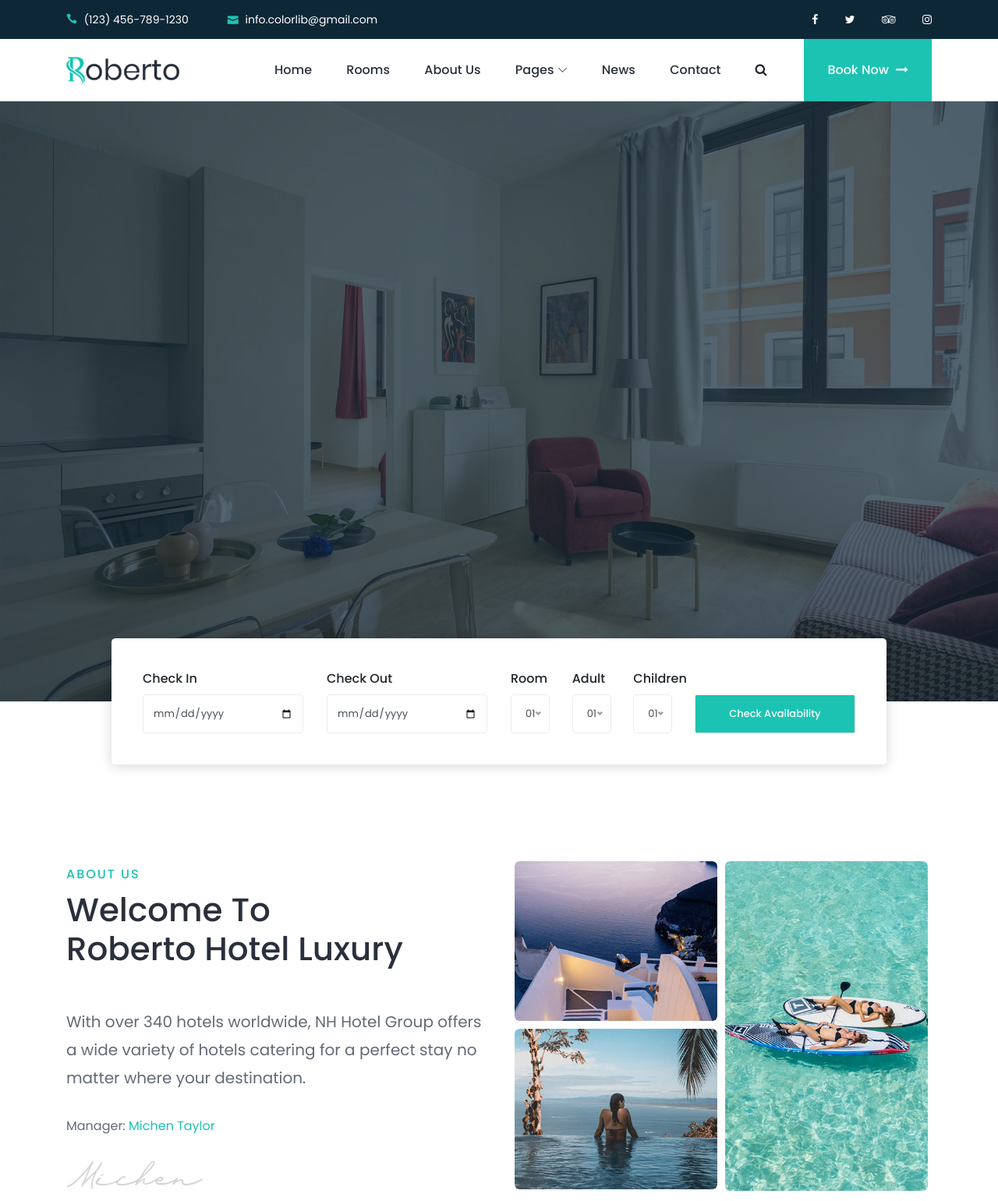
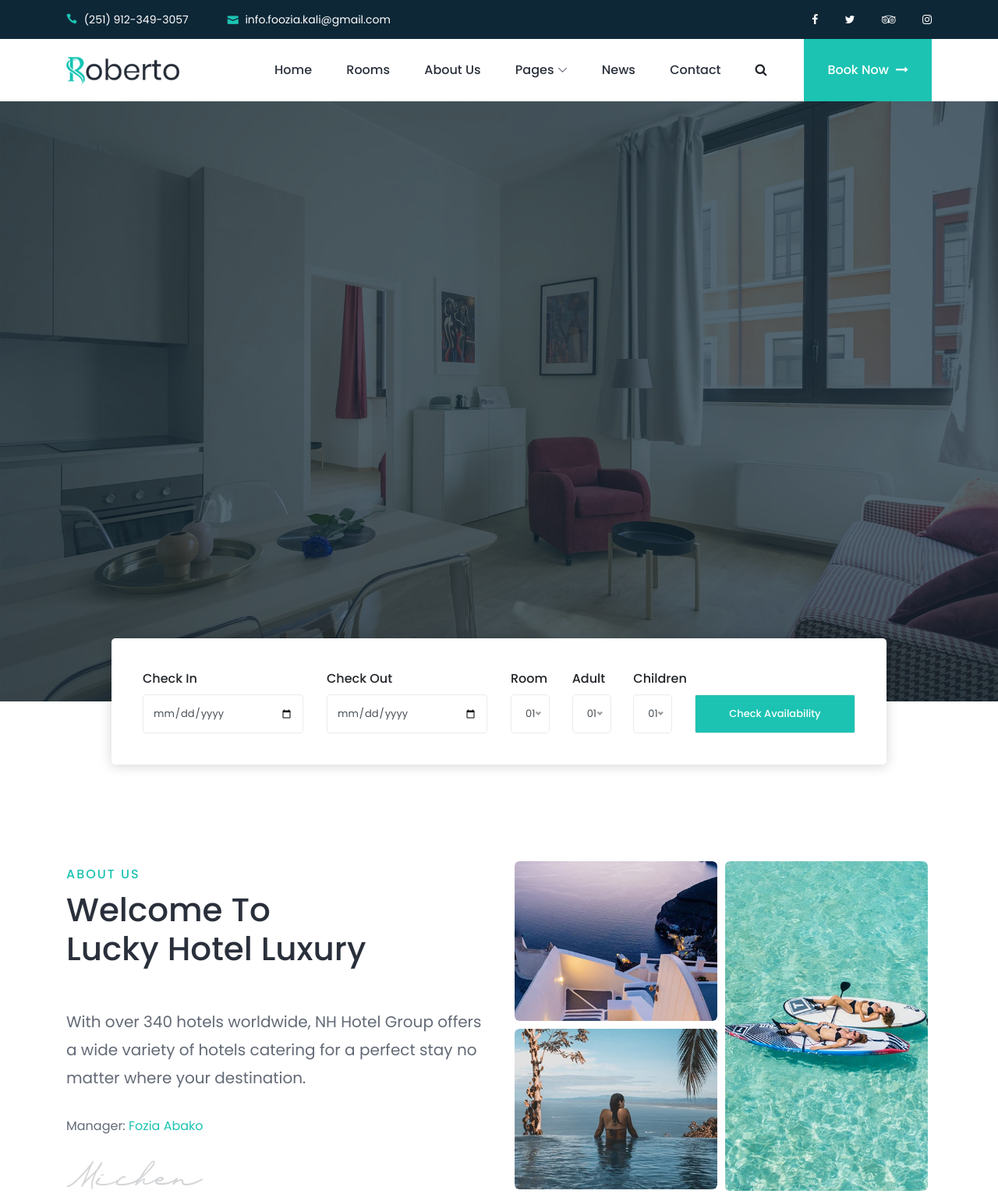
Before and after one commit to Foauzia/Luckyrom.com, a website: page index.html in a window 1280 px wide. Shown: the top 1541 px of the page at 78% size. Drawn offline with Linux system fonts and the light colour scheme; files whose address does not match are found by name.

Commit message:
Update index.html

```diff
--- a/index.html
+++ b/index.html
@@ -44,8 +44,8 @@
 
                     <div class="col-6">
                         <div class="top-header-content">
-                            <a href="#"><i class="icon_phone"></i> <span>(123) 456-789-1230</span></a>
-                            <a href="#"><i class="icon_mail"></i> <span>info.colorlib@gmail.com</span></a>
+                            <a href="#"><i class="icon_phone"></i> <span>(251) 912-349-3057</span></a>
+                            <a href="#"><i class="icon_mail"></i> <span>info.foozia.kali@gmail.com</span></a>
                         </div>
                     </div>
 
@@ -167,7 +167,7 @@
                             <div class="col-12">
                                 <div class="welcome-text text-center">
                                     <h6 data-animation="fadeInUp" data-delay="200ms">Hotel &amp; Resort</h6>
-                                    <h2 data-animation="fadeInUp" data-delay="500ms">Welcome To Roberto</h2>
+                                    <h2 data-animation="fadeInUp" data-delay="500ms">Welcome To Lucky</h2>
                                     <a href="#" class="btn roberto-btn btn-2" data-animation="fadeInUp" data-delay="800ms">Discover Now</a>
                                 </div>
                             </div>
@@ -186,7 +186,7 @@
                             <div class="col-12">
                                 <div class="welcome-text text-center">
                                     <h6 data-animation="fadeInDown" data-delay="200ms">Hotel &amp; Resort</h6>
-                                    <h2 data-animation="fadeInDown" data-delay="500ms">Welcome To Roberto</h2>
+                                    <h2 data-animation="fadeInDown" data-delay="500ms">Welcome To Lucky</h2>
                                     <a href="#" class="btn roberto-btn btn-2" data-animation="fadeInDown" data-delay="800ms">Discover Now</a>
                                 </div>
                             </div>
@@ -262,11 +262,11 @@
                     <!-- Section Heading -->
                     <div class="section-heading wow fadeInUp" data-wow-delay="100ms">
                         <h6>About Us</h6>
-                        <h2>Welcome to <br>Roberto Hotel Luxury</h2>
+                        <h2>Welcome to <br>Lucky Hotel Luxury</h2>
                     </div>
                     <div class="about-us-content mb-100">
                         <h5 class="wow fadeInUp" data-wow-delay="300ms">With over 340 hotels worldwide, NH Hotel Group offers a wide variety of hotels catering for a perfect stay no matter where your destination.</h5>
-                        <p class="wow fadeInUp" data-wow-delay="400ms">Manager: <span>Michen Taylor</span></p>
+                        <p class="wow fadeInUp" data-wow-delay="400ms">Manager: <span>Fozia Abako</span></p>
                         <img src="img/core-img/signature.png" alt="" class="wow fadeInUp" data-wow-delay="500ms">
                     </div>
                 </div>
@@ -698,7 +698,7 @@
                             <a href="#" class="footer-logo"><img src="img/core-img/logo2.png" alt=""></a>
 
                             <h4>+12 345-678-9999</h4>
-                            <span>Info.colorlib@gmail.com</span>
+                            <span>Info.foozia.kali@gmail.com</span>
                             <span>856 Cordia Extension Apt. 356, Lake Deangeloburgh, South Africa</span>
                         </div>
                     </div>
@@ -765,7 +765,7 @@
                         <!-- Copywrite Text -->
                         <div class="copywrite-text">
                             <p><!-- Link back to Colorlib can't be removed. Template is licensed under CC BY 3.0. -->
-Copyright &copy;<script>document.write(new Date().getFullYear());</script> All rights reserved | This template is made with <i class="fa fa-heart-o" aria-hidden="true"></i> by <a href="https://colorlib.com" target="_blank">Colorlib</a>
+Copyright &copy;<script>document.write(new Date().getFullYear());</script> All rights reserved | This template is made with <i class="fa fa-heart-o" aria-hidden="true"></i> by <a href="https://colorlib.com" target="_blank">Fozia</a>
 <!-- Link back to Colorlib can't be removed. Template is licensed under CC BY 3.0. --></p>
                         </div>
                     </div>
```
